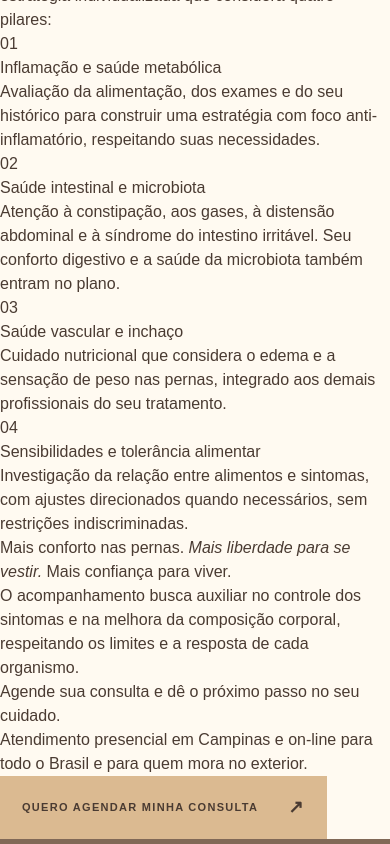
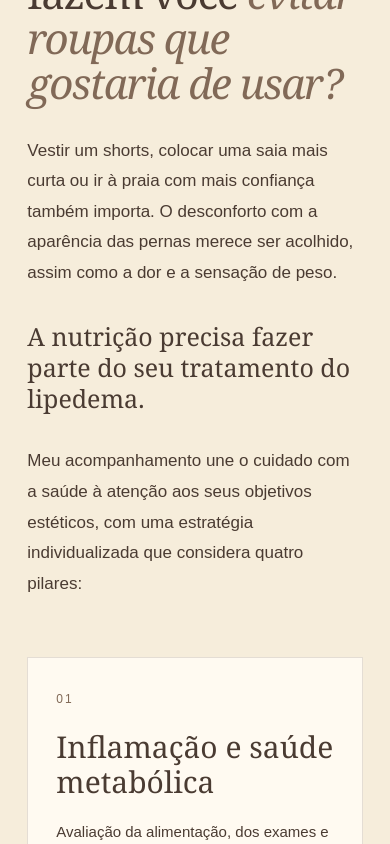
Before and after one commit to fabioam2/ligiakelly_site, a Next.js app: page / in a window 390 px wide. Shown: the part 3760-4604 px from the top of the page. Built offline with nearby package versions, Linux system fonts and the light colour scheme.

Commit message:
Style responsive lipedema section

```diff
--- a/app/globals.css
+++ b/app/globals.css
@@ -144,3 +144,23 @@ a { transition: color .25s ease, background-color .25s ease, border-color .25s e
   html { scroll-behavior: auto; }
   a, .specialtyGrid article { transition: none; }
 }
+
+
+/* Lipedema: página inicial, seção de acompanhamento */
+.lipedema{padding:110px 7vw;background:var(--cream,#F6EDDB);color:var(--brown,#4A3B32)}
+.lipedemaIntro{max-width:920px;margin:0 auto 58px;text-align:center}
+.lipedemaIntro .eyebrow{color:var(--taupe,#816957)}
+.lipedemaIntro h2{font:400 clamp(38px,4.5vw,68px)/1.08 var(--display-font,Georgia,serif);letter-spacing:-1.5px;margin:0 0 30px}
+.lipedemaIntro h2 em,.lipedemaClosing h3 em{color:var(--taupe,#816957);font-weight:400}
+.lipedemaIntro p,.lipedemaClosing p{font:17px/1.8 var(--body-font,Arial,sans-serif);max-width:760px;margin:20px auto;color:var(--brown,#4A3B32)}
+.lipedemaIntro h3{font:400 clamp(25px,2.7vw,36px)/1.25 var(--display-font,Georgia,serif);margin:32px auto;max-width:760px}
+.lipedemaGrid{display:grid;grid-template-columns:repeat(2,minmax(0,1fr));gap:18px;max-width:1120px;margin:auto}
+.lipedemaGrid article{padding:36px;background:var(--paper,#fbf8f1);border:1px solid rgba(74,59,50,.15)}
+.lipedemaGrid article span{color:var(--taupe,#816957);font-size:12px;letter-spacing:2px}
+.lipedemaGrid h3{font:400 30px/1.15 var(--display-font,Georgia,serif);margin:20px 0}
+.lipedemaGrid p{font:15px/1.75 var(--body-font,Arial,sans-serif);margin:0}
+.lipedemaClosing{text-align:center;max-width:900px;margin:70px auto 0}
+.lipedemaClosing h3{font:400 clamp(35px,4vw,58px)/1.1 var(--display-font,Georgia,serif);margin:0 0 28px}
+.lipedemaClosing .lipedemaService{font-size:14px;margin:24px auto 32px}
+.lipedemaClosing .primary{background:var(--brown,#4A3B32);color:var(--cream,#F6EDDB)}
+@media(max-width:850px){.lipedema{padding:75px 7vw}.lipedemaIntro{text-align:left}.lipedemaGrid{grid-template-columns:1fr}.lipedemaGrid article{padding:28px}.lipedemaClosing{margin-top:55px}.lipedemaIntro h2{font-size:42px}}
```
